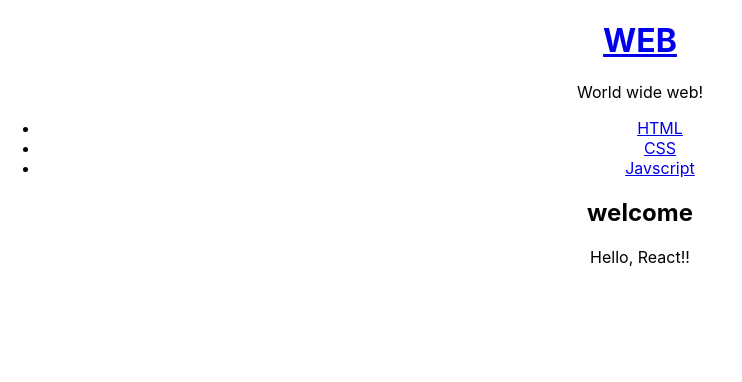
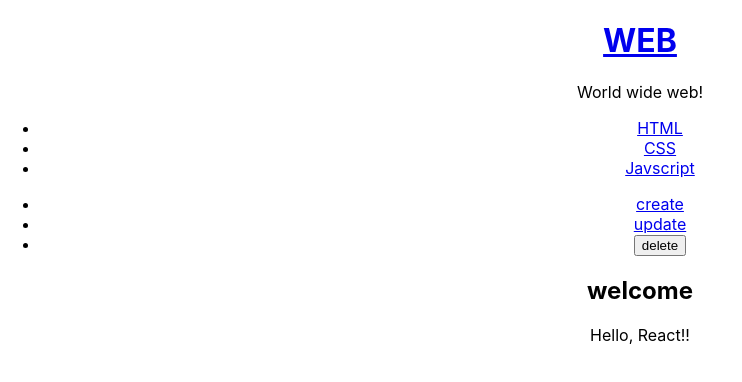
Before and after one commit to innjie/reactdemo, a React (Create React App) app: page / in a window 1280 px wide. Shown: the top 382 px of the page, without its empty margins (0-742 px from the left). Built offline with nearby package versions, Linux system fonts and the light colour scheme.

Commit message:
[update] create lecture

```diff
--- a/src/App.js
+++ b/src/App.js
@@ -1,8 +1,10 @@
 import React, {Component} from "react";
 import './App.css';
 import TOC from "./component/TOC";
-import Content from "./component/Content";
+import ReadContent from "./component/ReadContent";
 import Subject from "./component/Subject";
+import Control from "./component/Control";
+import CreateContent from "./component/CreateContent";
 
 class App extends Component {
     /**
@@ -26,10 +28,11 @@
 
     render() {
         console.log('App render');
-        var _title, _desc = null;
+        var _title, _desc, _article = null;
         if (this.state.mode === 'welcome') {
             _title = this.state.welcome.title;
             _desc = this.state.welcome.desc;
+            _article = <ReadContent title = {_title} desc = {_desc}></ReadContent>
         } else if (this.state.mode === 'read') {
             var i = 0;
             while(i < this.state.contents.length) {
@@ -41,6 +44,9 @@
                 }
                 i++;
             }
+            _article = <ReadContent title = {_title} desc = {_desc}></ReadContent>
+        } else if(this.state.mode === 'create') {
+            _article = <CreateContent></CreateContent>
         }
         return (
             <div className="App">
@@ -76,7 +82,13 @@
                         })
                         }.bind(this)}
                 ></TOC>
-                <Content title={_title} desc={_desc}></Content>
+                <Control onChangeMode={function(_mode) {
+                    this.setState({
+                        mode: _mode
+                    });
+
+                }.bind(this)}></Control>
+                {_article}
             </div>
         );
     }
--- /dev/null
+++ b/src/component/Control.js
@@ -0,0 +1,24 @@
+//componenet를 만드는 코드
+import React, {Component} from "react";
+
+class Control extends Component {
+    render() {
+        return (
+            <ul>
+                <li><a href="/create" onClick={function (e){
+                    e.preventDefault();
+                    this.props.onChangeMode('create');
+                }.bind(this)}>create</a></li>
+                <li><a href="/update" onClick={function (e){
+                    e.preventDefault();
+                    this.props.onChangeMode('update');
+                }.bind(this)}>update</a></li>
+                <li><input type="button" value="delete" onClick={function (e){
+                    e.preventDefault();
+                    this.props.onChangeMode('delete');
+                }.bind(this)}/></li>
+            </ul>
+        );
+    }
+}
+export default Control;
--- /dev/null
+++ b/src/component/CreateContent.js
@@ -0,0 +1,25 @@
+import React, {Component} from "react";
+
+class CreateContent extends Component {
+    render() {
+        return (
+            <article>
+                <h2>Create</h2>
+                <form action = "/create_process" method = "post"
+                onSubmit={function(e){
+                    e.preventDefault();
+                    alert("Submit");
+                }.bind(this)}>
+                    <p><input type = "text" name = "title" placeholder="title"/> </p>
+                    <p>
+                        <textarea name="desc" placeholder="description"></textarea>
+                    </p>
+                    <p>
+                        <input type="submit"></input>
+                    </p>
+                </form>
+            </article>
+        );
+    }
+}
+export default CreateContent;
--- a/src/component/Content.js
+++ b/src/component/ReadContent.js
@@ -1,6 +1,6 @@
 import React, {Component} from "react";
 
-class Content extends Component {
+class ReadContent extends Component {
     render() {
         return (
             <article>
@@ -10,4 +10,4 @@
         );
     }
 }
-export default Content;
+export default ReadContent;
```
